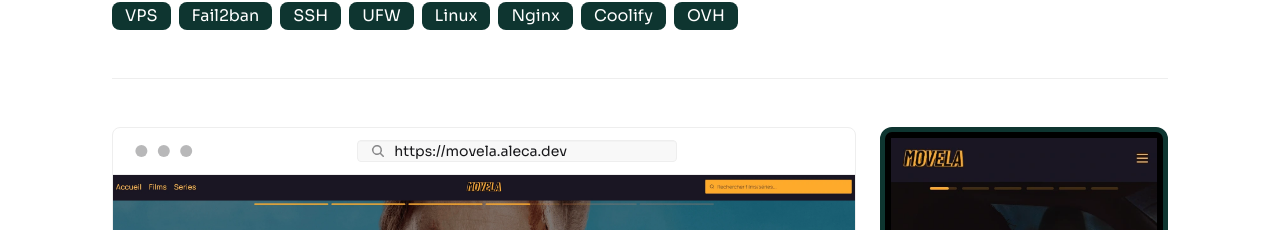
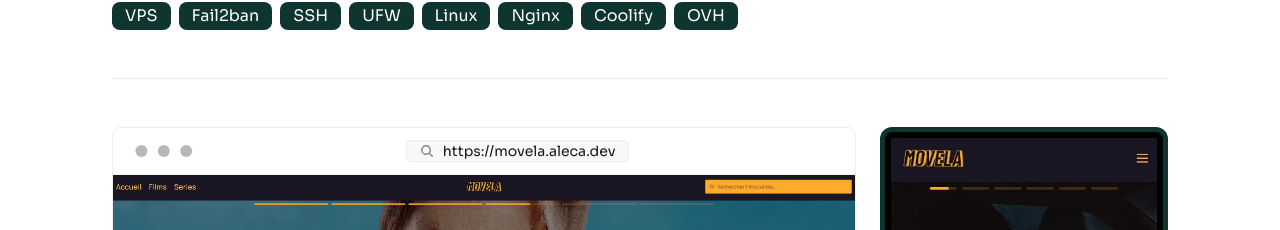
Before and after one commit to antoine-leca/PortfolioV2, a React (Vite) app: page /projects in a window 1280 px wide. Shown: the part 1247-1477 px from the top of the page. Built offline with nearby package versions, Linux system fonts and the light colour scheme.

Commit message:
ajout du w-fit sur l'url du projet pour qu'il soit entièrement visible et non tronqué

```diff
--- a/src/components/projects/MockupBrowser.jsx
+++ b/src/components/projects/MockupBrowser.jsx
@@ -3,7 +3,7 @@ const MockupBrowser = ({ projet }) => (
     <div className="mockup-browser-toolbar">
       <a
         href={projet.url ? `https://${projet.url}` : undefined}
-        className="input border border-base-300 text-sm truncate hover:cursor-pointer"
+        className="input border border-base-300 text-sm truncate hover:cursor-pointer w-fit"
         target="_blank"
         rel="noopener noreferrer"
         aria-label={projet.url ? `Ouvrir ${projet.name} (nouvel onglet)` : projet.name}
```
